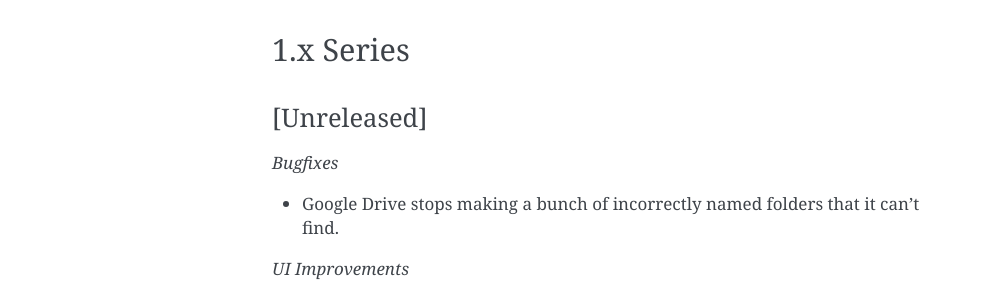
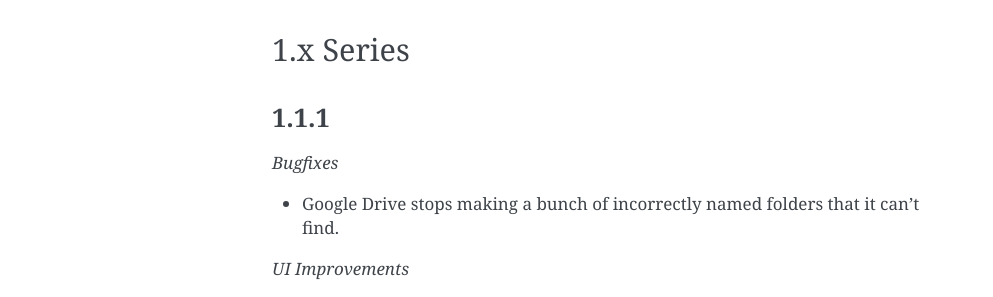
Before and after one commit to alisonstreete/cfs-manager, a Sphinx documentation site: the page built from docs/changelog.rst, in a window 1280 px wide. Shown: the part 200-497 px from the top of the page, without its empty margins (148-1141 px from the left). Built offline with Sphinx 7.4.7, drawn with Linux system fonts in a browser that asks for light colours.

Commit message:
update version # to sync with PyPI

```diff
--- a/docs/changelog.rst
+++ b/docs/changelog.rst
@@ -7,7 +7,7 @@ This is where all inter-version changes in the CFS_Manager project will be noted
 1.x Series
 ==========
 
-[Unreleased]
+**1.1.1**
 ----------------
 
 *Bugfixes*
```
